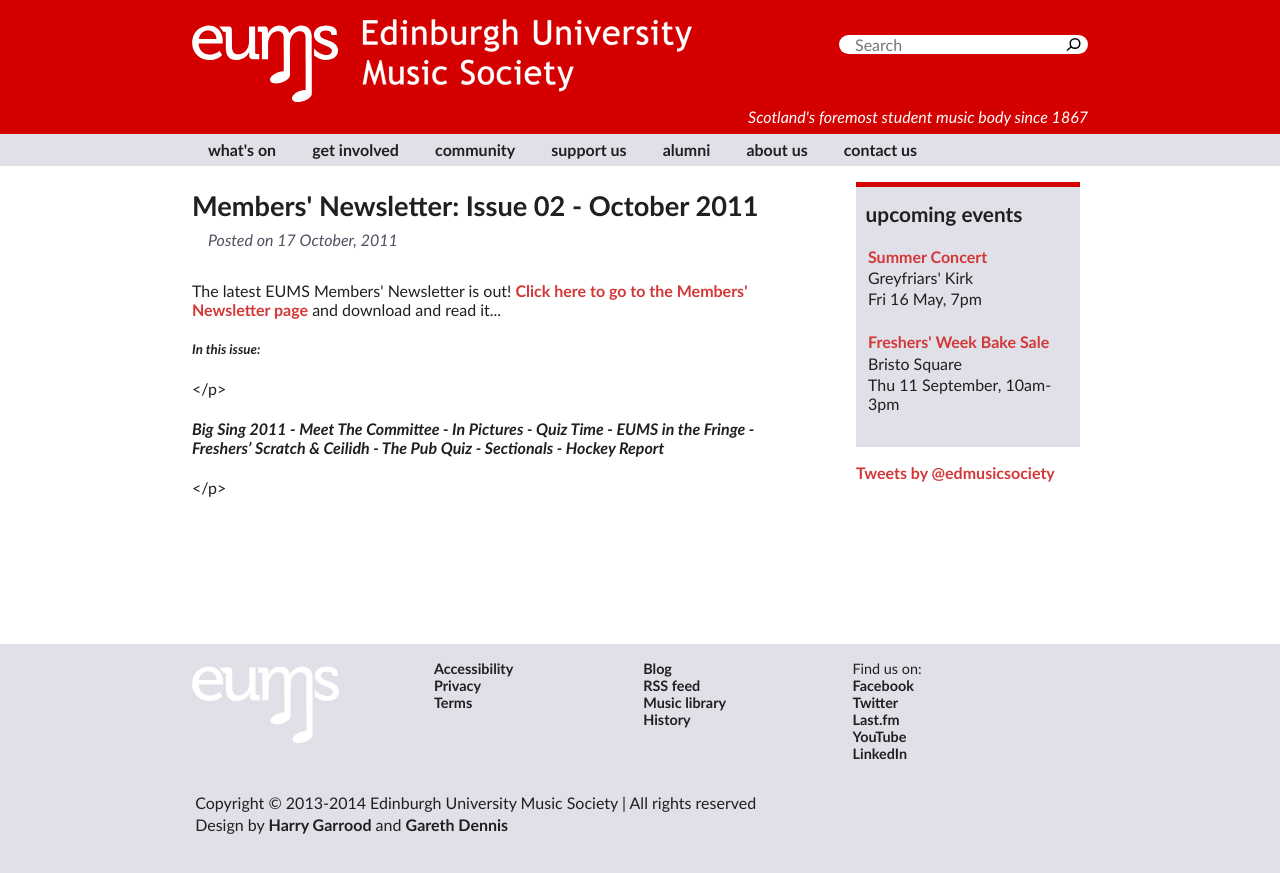
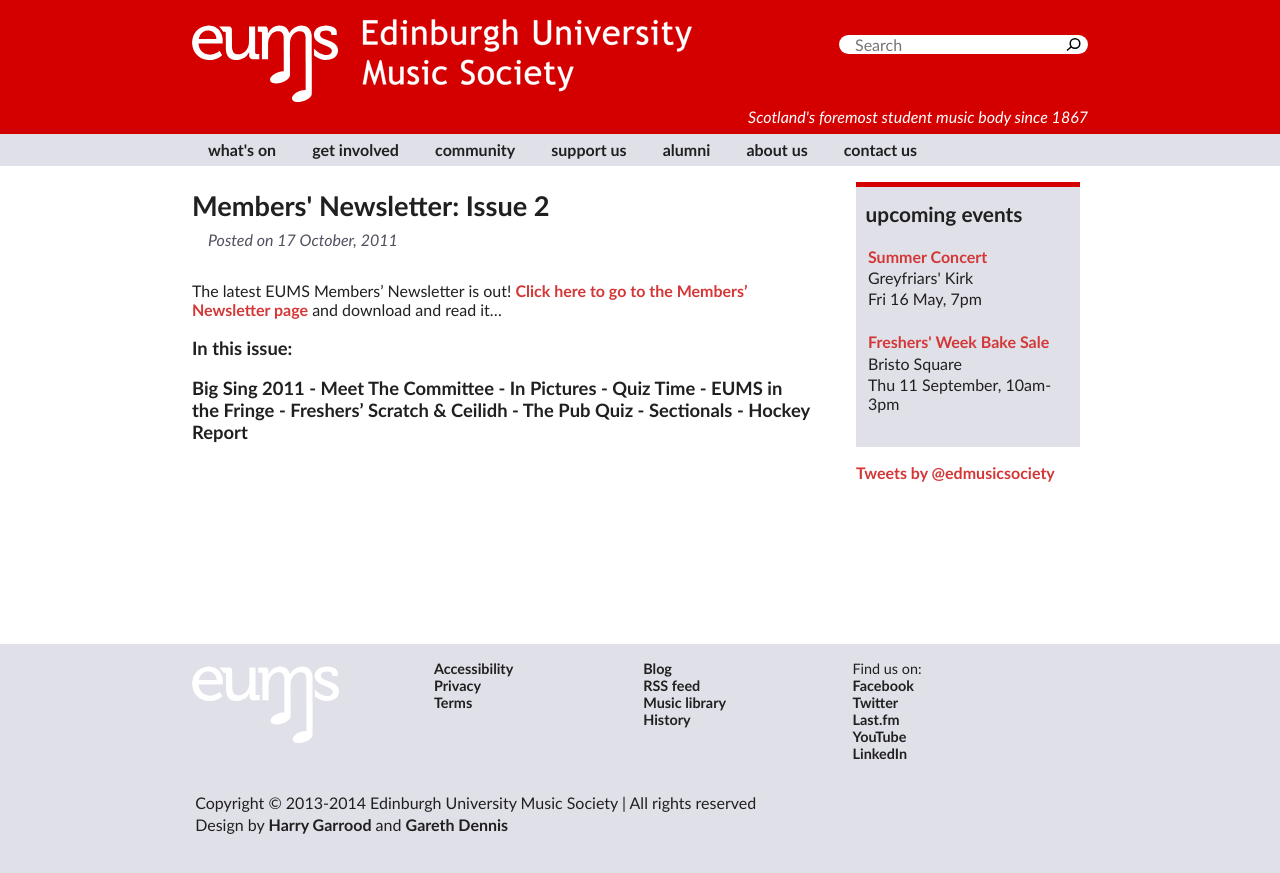
Before and after one commit to eums/website, a Jekyll site: the page built from _posts/2011-10-17-membersnewsletter_october2011.markdown, in a window 1280 px wide. Shown: the top 873 px of the page. Built offline with Jekyll 4.4.1, drawn with Linux system fonts in a browser that asks for light colours; comment, search, counter and statistics services are not loaded; some of the changed lines change nothing that is shown.

Commit message:
fix members newsletter issue 2 post

```diff
--- a/_posts/2011-10-17-membersnewsletter_october2011.markdown
+++ b/_posts/2011-10-17-membersnewsletter_october2011.markdown
@@ -1,26 +1,12 @@
 ---
 layout: post
-status: publish
 published: true
-title: 'Members'' Newsletter: Issue 02 - October 2011'
-author:
-  display_name: Web Manager
-  login: eums_website
-  email: web@eums.org.uk
-  url: http://www.eums.org.uk
-author_login: eums_website
-author_email: web@eums.org.uk
-author_url: http://www.eums.org.uk
-excerpt: The latest Members' Newsletter is out!
+title: 'Members'' Newsletter: Issue 2'
 wordpress_id: 1369
-wordpress_url: http://eums.eusa.ed.ac.uk/?p=1369
-date: '2011-10-17 09:54:39 -0700'
-date_gmt: '2011-10-17 09:54:39 -0700'
-categories:
-- Members' Newsletter
-tags: []
-comments: []
 ---
-<p>The latest EUMS Members' Newsletter is out! <a title="Members' Newsletter" href="http://eums.eusa.ed.ac.uk/society/membership/newsletter/">Click here to go to the Members' Newsletter page</a> and download and read it...</p>
-<h5><strong><em>In this issue:</em></strong></h5></p>
-<h4><em>Big Sing 2011 - Meet The Committee - In Pictures - Quiz Time - EUMS in the Fringe - Freshers&rsquo; Scratch &amp; Ceilidh - The Pub Quiz - Sectionals - Hockey Report</em></h4></p>
+
+The latest EUMS Members' Newsletter is out! <a title="Members' Newsletter" href="http://eums.eusa.ed.ac.uk/society/membership/newsletter/">Click here to go to the Members' Newsletter page</a> and download and read it...
+
+<p class="newsletter-summary">In this issue:</p>
+
+<p class="newsletter-summary">Big Sing 2011 - Meet The Committee - In Pictures - Quiz Time - EUMS in the Fringe - Freshers&rsquo; Scratch &amp; Ceilidh - The Pub Quiz - Sectionals - Hockey Report</p>
```
